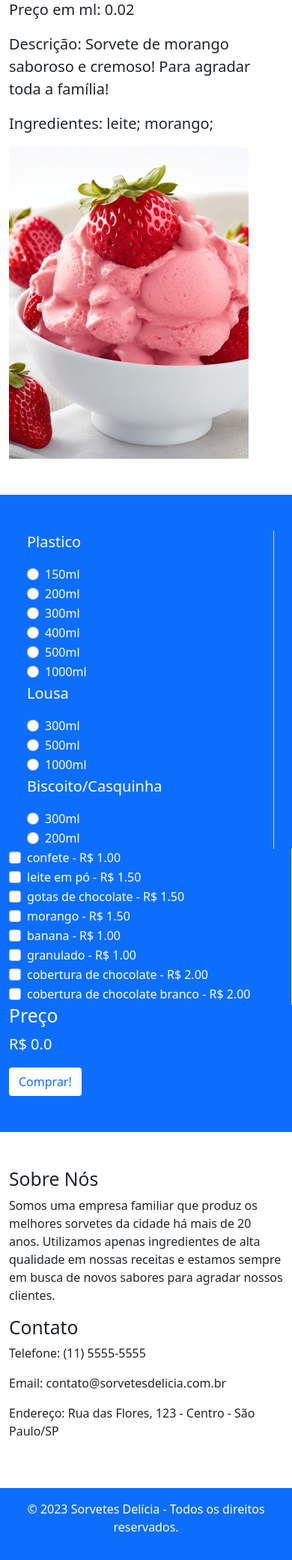
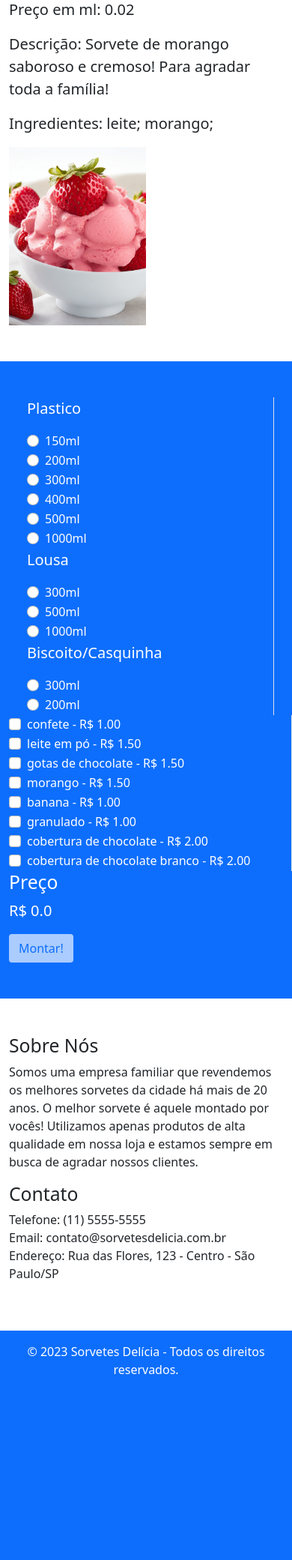
Before and after one commit to ThiagoSallesSantos/Trabalho_WEB, a Django app: page /sorvete/1 in a window 390 px wide. Shown: the part 193-2274 px from the top of the page at 75% size. After the commit the page ends 2026 px from the top, so only its background shows below. Run offline with Django 4.2, Linux system fonts and the light colour scheme; data comes from the database, SQL or seed files in the repository.

Commit message:
add: Sistema produtos

```diff
--- a/sorvete_delicia/polls/templates/footer.html
+++ b/sorvete_delicia/polls/templates/footer.html
@@ -7,15 +7,19 @@
         <div class="row">
             <div class="col-md-6" id="SobreNos">
                 <h2>Sobre Nós</h2>
-                <p>Somos uma empresa familiar que produz os melhores sorvetes da cidade há mais de 20 anos.
-                    Utilizamos apenas ingredientes de alta qualidade em nossas receitas e estamos sempre em busca de
-                    novos sabores para agradar nossos clientes.</p>
+                <p>
+                    Somos uma empresa familiar que revendemos os melhores sorvetes da cidade há mais de 20 anos.
+                    O melhor sorvete é aquele montado por vocês!
+                    Utilizamos apenas produtos de alta qualidade em nossa loja e estamos sempre em busca de agradar nossos clientes.
+                </p>
             </div>
             <div class="col-md-6" id="Contato">
                 <h2>Contato</h2>
-                <p>Telefone: (11) 5555-5555</p>
-                <p>Email: contato@sorvetesdelicia.com.br</p>
-                <p>Endereço: Rua das Flores, 123 - Centro - São Paulo/SP</p>
+                <p>
+                    Telefone: (11) 5555-5555 <br/>
+                    Email: contato@sorvetesdelicia.com.br <br/>
+                    Endereço: Rua das Flores, 123 - Centro - São Paulo/SP <br/>
+                </p>
             </div>
         </div>
     </div>
--- a/sorvete_delicia/polls/templates/header.html
+++ b/sorvete_delicia/polls/templates/header.html
@@ -6,7 +6,7 @@
 <head>
     <meta charset="UTF-8">
     <meta name="viewport" content="width=device-width, initial-scale=1.0">
-    <title>Sorvetes Delícia - Venda de Sorvetes</title>
+    <title>Sorvetes Delícia</title>
     <!-- Adicionando o link para o arquivo CSS do Bootstrap 5 -->
     <link rel="stylesheet" href="https://cdn.jsdelivr.net/npm/bootstrap@5.0.0/dist/css/bootstrap.min.css">
 </head>
@@ -16,38 +16,45 @@
     <!-- Barra de navegação -->
     <nav class="navbar navbar-expand-lg navbar-dark bg-primary">
         <div class="container">
-            <a class="navbar-brand" href="http://localhost:8000/">Sorvetes Delícia</a>
+            <a class="navbar-brand" href="/">Sorvetes Delícia</a>
             <button class="navbar-toggler" type="button" data-bs-toggle="collapse" data-bs-target="#navbarNav" aria-controls="navbarNav" aria-expanded="false" aria-label="Toggle navigation">
                 <span class="navbar-toggler-icon"></span>
             </button>
             <div class="collapse navbar-collapse" id="navbarNav">
                 <ul class="navbar-nav ms-auto">
+
+                    <li class="nav-item border-end">
+                        <a class="nav-link" href="/">Sorvertes</a>
+                    </li>
+                    <li class="nav-item border-end">
+                        <a class="nav-link" href="#SobreNos">Sobre Nós</a>
+                    </li>
+                    <li class="nav-item border-end">
+                        <a class="nav-link" href="#Contato">Contato</a>
+                    </li>
+
                     {% if user.is_authenticated %}
 
-                    <li class="nav-item">
-                        <a class="nav-link" href="/logout">Logout</a>
-                    </li>
-                    <li class="nav-item">
-                        <a class="nav-link" href="#">Bem-Vindo, {{user.username}}</a>
-                    </li>
+                        <li class="nav-item border-end">
+                            <a class="nav-link" href="#">Minhas Compras</a>
+                        </li>
+
+                        <li class="nav-item border-end">
+                            <a class="nav-link" href="/meus_sorvetes">Meus Sorvertes</a>
+                        </li>
+
+                        <li class="nav-item">
+                            <a class="nav-link" href="/logout">Sair</a>
+                        </li>
 
                     {% else %}
 
-                    <li class="nav-item">
-                        <a class="nav-link" href="/login">Login</a>
-                    </li>
+                        <li class="nav-item">
+                            <a class="nav-link" href="/login">Login</a>
+                        </li>
 
                     {% endif %}
 
-                    <li class="nav-item">
-                        <a class="nav-link" href="http://localhost:8000/">Produtos</a>
-                    </li>
-                    <li class="nav-item">
-                        <a class="nav-link" href="#SobreNos">Sobre Nós</a>
-                    </li>
-                    <li class="nav-item">
-                        <a class="nav-link" href="#Contato">Contato</a>
-                    </li>
                 </ul>
             </div>
         </div>
@@ -57,4 +64,5 @@
     {% endblock  %}
 
 </body>
+
 {% endblock %}
--- a/sorvete_delicia/polls/templates/index.html
+++ b/sorvete_delicia/polls/templates/index.html
@@ -9,14 +9,14 @@
 
                 <div class="col-md-4">
                     <div class="card mb-4">
-                        <img src="http://localhost:8000/exibir_imagem/{{sorvete.imagem}}" class="card-img-top">
+                        <img src="/exibir_imagem/{{sorvete.imagem}}" class="card-img-top">
                         <div class="card-body">
                             <h5 class="card-title">{{sorvete.sabor}}</h5>
                             <p class="card-text">
                                 Marca: {{sorvete.marca}} <br>
                                 Preço por ml: R${{sorvete.preco}}
                             </p>
-                            <a href="http://localhost:8000/sorvete/{{sorvete.id}}" class="btn btn-primary">Compre agora!</a>
+                            <a href="/sorvete/{{sorvete.id}}" class="btn btn-primary">Montar Sorvete!</a>
                         </div>
                     </div>
                 </div>
--- a/sorvete_delicia/polls/templates/messages.html
+++ b/sorvete_delicia/polls/templates/messages.html
@@ -1,7 +1,35 @@
 {% if messages %}
-<ul class="messages">
+
+<div id="alerta">
     {% for message in messages %}
-    <li {% if message.tags %} class="{{ message.tags }}"{% endif %}>{{ message }}</li>
+        {% if message.level == DEFAULT_MESSAGE_LEVELS.ERROR %}
+            <div class="alert alert-danger" role="alert">
+        {% else %}
+        {% if message.level == DEFAULT_MESSAGE_LEVELS.SUCCESS %}
+            <div class="alert alert-success" role="alert">
+        {% else %}
+            <div class="alert alert-info" role="alert">
+        {% endif %}
+        {% endif %}
+            {{ message }}
+        </div>
     {% endfor %}
-</ul>
+</div>
+
+<script type="text/javascript">
+
+function sleep(milliseconds) {
+    return new Promise(resolve => setTimeout(resolve, milliseconds))
+}
+
+async function apaga_alerta() {
+    await sleep(10000);
+    alerta = document.getElementById("alerta");
+    alerta.remove()
+}
+
+apaga_alerta();
+
+</script>
+
 {% endif %}
--- a/sorvete_delicia/polls/templates/sorvete.html
+++ b/sorvete_delicia/polls/templates/sorvete.html
@@ -5,7 +5,7 @@
 <section class="py-5">
     <div class="container">
         <div class="row">
-            <div class="col-md-6">
+            <div class="col-md">
                 <h1>{{sorvete.sabor}}</h1>
                 <p class="lead">
                     <b>Marca: </b>{{sorvete.marca}}
@@ -23,9 +23,9 @@
                     {% endfor %}
                 </p>
             </div>
-            <div class="col-md-6">
+            <div class="col-md justify-content-center align-self-center">
                 <img src="http://localhost:8000/exibir_imagem/{{sorvete.imagem}}"
-                    alt={{sorvete.sabor}} class="img-fluid" width="320px">
+                    alt={{sorvete.sabor}} class="img-fluid" width="50%">
             </div>
         </div>
     </div>
@@ -33,6 +33,8 @@
 
 <!-- Seção Compra-->
 <section class="py-5 bg-primary text-white">
+    <form method="POST">
+        {% csrf_token %}
         <div class="container">
             <div class="row">
                 <div class="col-md-auto">
@@ -48,8 +50,8 @@
                                         </p>
                                         {% for tigela in tigela_tipo.tigelas %}
                                             <div class="form-check">
-                                            <input class="form-check-input" type="radio" name="tigelas" id="{{tigela.id}}" value="{{tigela.tamanho}}">
-                                            <label class="form-check-label" for="tigelas">
+                                                <input class="form-check-input" type="radio" name="tigela" id="{{tigela.tamanho}}" value="{{tigela.id}}">
+                                                <label class="form-check-label" for="tigela">
                                                     {{tigela.tamanho}}ml <br/>
                                                 </label>
                                             </div>
@@ -65,7 +67,7 @@
                 <div class="col-md-auto border-end">
                     {% for componente in lista_componentes %}
                         <div class="form-check">
-                        <input class="form-check-input" type="checkbox" name="componentes" value="{{componente.preco}}" id="{{componente.id}}">
+                            <input class="form-check-input" type="checkbox" name="componentes" value="{{componente.id}}" id="{{componente.preco}}">
                             <label class="form-check-label" for="componentes">
                                 {{componente.nome}} - R$ {{componente.preco}}
                             </label>
@@ -75,22 +77,20 @@
                 <div class="col-md-auto">
                     <h2>Preço</h2>
                     <p class="lead">
-                    R$ <span id="preco" value=0.0>0.0</span>
+                        R$ <span id="preco">0.0</span>
                     </p>
-                <a href="http://localhost:8000/" class="btn bg-white text-primary" id="comprar">Comprar!</a>
+                    <input type="hidden" value="{{sorvete.id}}" name="sorvete">
+                    <input type="submit" class="btn bg-white text-primary" id="montar" value="Montar!">
                 </div>
             </div>
         </div>
+    </form>
 </section>
 
 <script type="text/javascript">
 
-window.addEventListener('load',
-    function(){
 disnable_tigelas();
 calcula_preco();
-    }, false);
-
 
 var componentes = document.querySelectorAll("input[type=checkbox][name=componentes]");
 
@@ -100,7 +100,7 @@ componentes.forEach(function(componente) {
     })
 });
 
-var tigelas = document.querySelectorAll("input[type=radio][name=tigelas]");
+var tigelas = document.querySelectorAll("input[type=radio][name=tigela]");
 tigelas.forEach(function(tigela) {
     tigela.addEventListener('change', function() {
         calcula_preco();
@@ -108,10 +108,10 @@ tigelas.forEach(function(tigela) {
 });
 
 function get_tigela_selecionada(){
-    var lista_tigelas = document.getElementsByName('tigelas');
+    var lista_tigelas = document.getElementsByName('tigela');
     for(var i = 0; i < lista_tigelas.length; i++){
         if(lista_tigelas[i].checked){
-            return lista_tigelas[i].value;
+            return lista_tigelas[i].id;
         }
     }
     return 0.0
@@ -122,7 +122,7 @@ function get_componentes_selecionados(){
     var preco_componenetes_selecionados = 0.0
     for(var i = 0; i < lista_componentes.length; i++){
         if(lista_componentes[i].checked){
-            preco_componenetes_selecionados += Number(lista_componentes[i].value);
+            preco_componenetes_selecionados += Number(lista_componentes[i].id);
         }
     }
     return preco_componenetes_selecionados
@@ -130,7 +130,7 @@ function get_componentes_selecionados(){
 
 function calcula_preco(){
     var tigela_selecionada = get_tigela_selecionada();
-    id_comprar = document.getElementById("comprar");
+    id_comprar = document.getElementById("montar");
     if(!tigela_selecionada){
         id_comprar.setAttribute("disabled", "disabled");
         return
@@ -139,14 +139,13 @@ function calcula_preco(){
     var preco_componenetes_selecionados = get_componentes_selecionados();
     preco = "{{sorvete.preco}}" * tigela_selecionada + preco_componenetes_selecionados;
     id_preco = document.getElementById("preco");
-    id_preco.value = preco.toFixed(2);
     id_preco.textContent = preco.toFixed(2)
 }
 
 function disnable_tigelas(){
-    var lista_tigelas = document.getElementsByName('tigelas');
+    var lista_tigelas = document.getElementsByName('tigela');
     for(var i = 0; i < lista_tigelas.length; i++){
-        if(lista_tigelas[i].value > "{{sorvete.estoque}}"*1000){
+        if(lista_tigelas[i].id > "{{sorvete.estoque}}"*1000){
             lista_tigelas[i].setAttribute("disabled", "disabled");
         }
     }
--- a/sorvete_delicia/polls/urls.py
+++ b/sorvete_delicia/polls/urls.py
@@ -5,7 +5,10 @@ from . import views
 urlpatterns = [
     path("", views.index, name="index"),
     path("sorvete/<int:id_sorvete>", views.sorvete, name="sorvete"),
+    path("meus_sorvetes", views.meus_sorvetes, name="meus_sorvetes"),
+    path("deleta_produtos/<int:id_produto>", views.deleta_produtos, name="deleta_produtos"),
     path("exibir_imagem/<str:path_imagem>", views.exibir_imagem, name="exibir_imagem"),
+    ## User
     path("register", views.register_request, name="register"),
     path("login", views.login_request, name="login"),
     path("logout", views.logout_request, name= "logout")
--- a/sorvete_delicia/polls/views.py
+++ b/sorvete_delicia/polls/views.py
@@ -2,11 +2,10 @@ from django.http import HttpResponse
 from django.shortcuts import render, redirect
 from django.db import connection
 from sorvete_delicia.settings import MEDIA_ROOT
-
-from .forms import NewUserForm
+from .models import *
+from .forms import NewUserForm, MontarSorvete
 from django.contrib.auth import login, authenticate, logout
 from django.contrib import messages
-from django.contrib.auth.forms import UserCreationForm
 from django.contrib.auth.forms import AuthenticationForm
 
 def dictfetchall(cursor):
@@ -28,6 +27,17 @@ def index(request):
     return render(request, "index.html", {"lista_sorvetes": lista_sorvetes})
 
 def sorvete(request, id_sorvete):
+    if request.method == "POST":
+        form = MontarSorvete(request.POST)
+        if form.is_valid():
+            if request.user.is_authenticated:
+                cria_produto(dict(request.POST), request.user)
+                messages.success(request,"Seu sorvete foi montado com sucesso!")
+                return redirect("meus_sorvetes")
+            else:
+                messages.error(request,"Você precisar estar logado em sua conta para montar um sorvete!")
+        else:
+            messages.error(request,"Erro ao montar o seu sorvete!")
     with connection.cursor() as cursor:
         SQL = f"""
             SELECT *
@@ -42,7 +52,83 @@ def sorvete(request, id_sorvete):
                                             "lista_componentes": corrigi_preco(get_all_componentes())
                                         })
 
+def meus_sorvetes(request):
+    if request.user.is_authenticated:
+        return render(request, "meus_sorvetes.html", {
+                                                    "lista_produtos": calcula_preco_produto(get_all_produtos_by_user(request.user))
+                                                })
+    else:
+        messages.error(request,"Você precisar estar logado em sua conta para acessar sua página de produtos!")
+        return redirect("index")
+
+def deleta_produtos(request, id_produto: int):
+    if request.user.is_authenticated:
+        produto = Produto.objects.get(id=id_produto)
+        if produto.cliente == request.user:
+            produto.delete()
+            messages.success(request,"Produto deletado com sucesso!")
+        else:
+            messages.error(request,"Você precisar estar logado para deletar algum produto!")
+    else:
+        messages.error(request,"Você precisar estar logado para deletar algum produto!")
+    return redirect("meus_sorvetes")
+
+def register_request(request):
+	if request.method == "POST":
+		form = NewUserForm(request.POST)
+		if form.is_valid():
+			user = form.save()
+			login(request, user)
+			messages.success(request, "Registration successful." )
+			return redirect("index")
+		messages.error(request, form.errors)
+	form = NewUserForm()
+	return render(request, "register.html", {"register_form":form})
+
+def login_request(request):
+	if request.method == "POST":
+		form = AuthenticationForm(request, data=request.POST)
+		if form.is_valid():
+			username = form.cleaned_data.get('username')
+			password = form.cleaned_data.get('password')
+			user = authenticate(username=username, password=password)
+			if user is not None:
+				login(request, user)
+				messages.success(request, f"Você foi logado com sucesso! Sr(a). {username}.")
+				return redirect("index")
+			else:
+				messages.error(request,"A senha ou o nome de usuário está(ão) incorretos!")
+		else:
+			messages.error(request,"A senha ou o nome de usuário está(ão) inválidos!")
+	form = AuthenticationForm()
+	return render(request, "login.html", {"login_form":form})
+
+def logout_request(request):
+	logout(request)
+	messages.success(request, "Você foi deslogado com sucesso")
+	return redirect("index")
+
+
 ## Paginas Auxiliares - Acesso ao Banco
+
+def get_all_produtos_by_user(usuario):
+    lista_produtos = Produto.objects.filter(cliente=usuario)
+    for index, produto in enumerate(lista_produtos):
+        lista_produtos[index].lista_componentes = produto.componentes.all()
+    return lista_produtos
+
+def cria_produto(form, usuario):
+    produto = Produto()
+    produto.tigela = Tigela.objects.get(id=form["tigela"][0])
+    produto.sorvete = Sorvete.objects.get(id=form["sorvete"][0])
+    produto.cliente = usuario
+    produto.save()
+
+    lista_componentes: list[Componente] = list([])
+    for componente_id in form["componentes"]:
+        lista_componentes.append(Componente.objects.get(id=componente_id))
+    produto.componentes.set(lista_componentes)
+    produto.save()
 
 def get_all_componentes():
     lista_componentes = list([])
@@ -96,6 +182,14 @@ def get_ingredientes_by_sorvete(id_sorvete):
 
 ## Paginas Auxiliares - Sem Acesso ao Banco
 
+def calcula_preco_produto(lista_produtos):
+    for index, produto in enumerate(lista_produtos):
+        lista_produtos[index].preco = produto.sorvete.preco * produto.tigela.tamanho
+        for componente in produto.lista_componentes:
+            lista_produtos[index].preco += componente.preco
+        lista_produtos[index].preco = f'{lista_produtos[index].preco:.2f}'
+    return lista_produtos
+
 def exibir_imagem(request, path_imagem):
     imagem_file = MEDIA_ROOT+"/"+path_imagem
     image_data = open(imagem_file, "rb").read()
@@ -137,38 +231,3 @@ def organiza_lista_tigelas(lista_tigelas):
                 chave = "Outros."
         lista_tigelas_organizada[chave]["tigelas"].append(dado)
     return list(lista_tigelas_organizada.values())
-
-def register_request(request):
-	if request.method == "POST":
-		form = NewUserForm(request.POST)
-		if form.is_valid():
-			user = form.save()
-			login(request, user)
-			messages.success(request, "Registration successful." )
-			return redirect("index")
-		messages.error(request, form.errors)
-	form = NewUserForm()
-	return render(request, "register.html", {"register_form":form})
-
-def login_request(request):
-	if request.method == "POST":
-		form = AuthenticationForm(request, data=request.POST)
-		if form.is_valid():
-			username = form.cleaned_data.get('username')
-			password = form.cleaned_data.get('password')
-			user = authenticate(username=username, password=password)
-			if user is not None:
-				login(request, user)
-				messages.info(request, f"You are now logged in as {username}.")
-				return redirect("index")
-			else:
-				messages.error(request,"Invalid username or password.")
-		else:
-			messages.error(request,"Invalid username or password.")
-	form = AuthenticationForm()
-	return render(request, "login.html", {"login_form":form})
-
-def logout_request(request):
-	logout(request)
-	messages.info(request, "You have successfully logged out.")
-	return redirect("index")
```
Also changed, not shown: sorvete_delicia/polls/forms.py (+12 -0 lines), sorvete_delicia/polls/models.py (+6 -4 lines), sorvete_delicia/polls/templates/meus_sorvetes.html (added, +110 -0 lines), sorvete_delicia/polls/templates/pedido.html (deleted, +0 -90 lines), sorvete_delicia/db.sqlite3, sorvete_delicia/polls/migrations/0008_remove_produto_preco_produto_cliente_id_and_more.py (added), sorvete_delicia/polls/migrations/0009_alter_produto_cliente_id.py (added), sorvete_delicia/polls/migrations/0010_rename_componenetes_produto_componentes.py (added), sorvete_delicia/polls/migrations/0011_rename_cliente_id_produto_cliente.py (added). Lines whose indentation alone changed are shown as unchanged.
